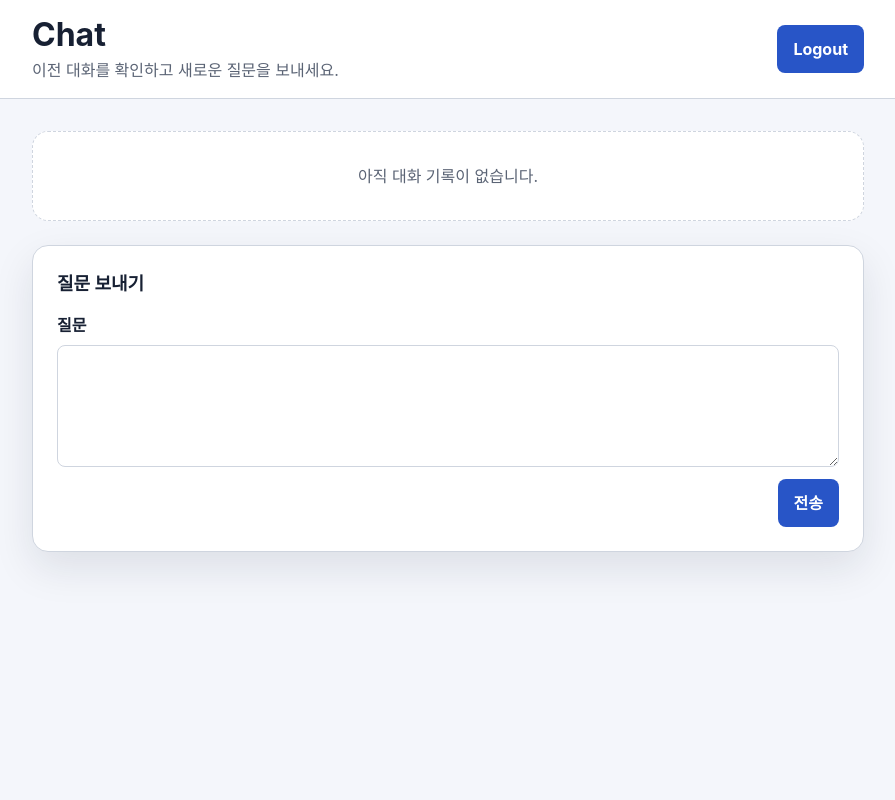
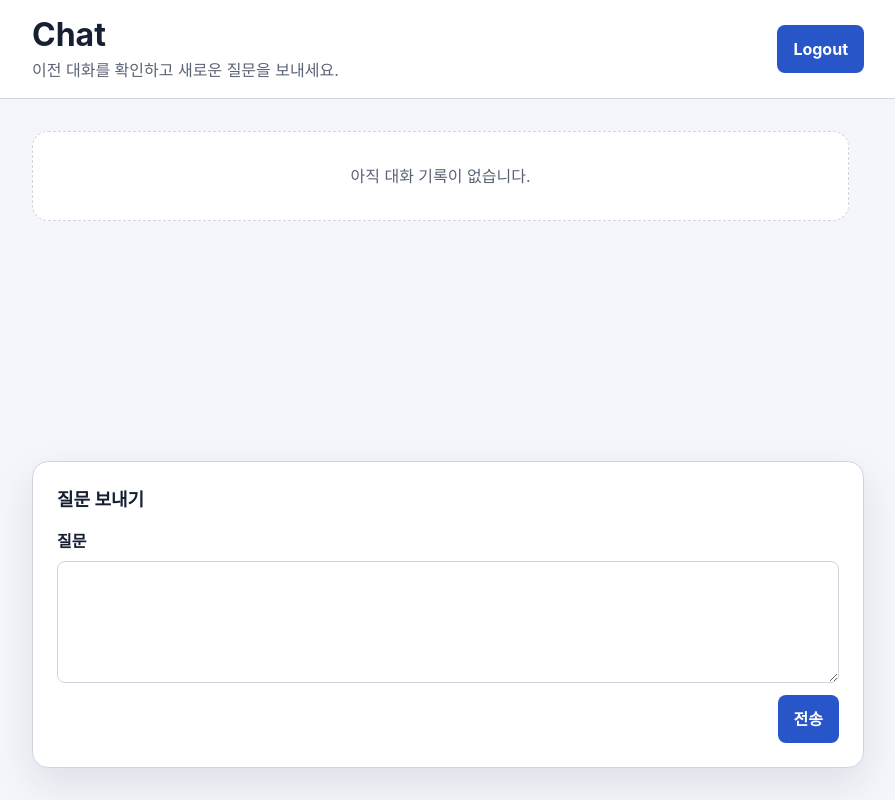
Before and after one commit to wilderif/codyssey-b7-1, a FastAPI app: template app/ui/templates/chat.html in a window 1280 px wide. Shown: the whole page, without its empty margins (192-1087 px from the left). Run offline with FastAPI, Linux system fonts and the light colour scheme; the template is opened without the code that fills it, so the values that code supplies are empty; parts of the project's set-up code (start-up, migrations or seed data) failed here and were passed over.

Commit message:
feat: keep chat controls visible
- Keep the header and composer inside the viewport
- Scroll conversation history independently and open on the latest item
- Preserve readers' positions while responses update

```diff
--- a/app/ui/static/chat.js
+++ b/app/ui/static/chat.js
@@ -15,6 +15,8 @@
   // ISO 8601 shape accepted for a successful response timestamp.
   const ISO_TIMESTAMP_PATTERN =
     /^\d{4}-\d{2}-\d{2}T\d{2}:\d{2}:\d{2}(?:\.\d+)?(?:Z|[+-]\d{2}:\d{2})$/;
+  // Distance that keeps a reader anchored to the latest response update.
+  const SCROLL_BOTTOM_THRESHOLD_PX = 48;
 
   // Form that owns the Chat submission flow.
   const form = document.getElementById("chat-form");
@@ -95,6 +97,18 @@
     formError.hidden = message.length === 0;
   }
 
+  // Report whether the reader is still following the newest conversation.
+  function isHistoryNearBottom() {
+    const distanceFromBottom =
+      history.scrollHeight - history.scrollTop - history.clientHeight;
+    return distanceFromBottom <= SCROLL_BOTTOM_THRESHOLD_PX;
+  }
+
+  // Reveal the latest exchange inside the independently scrolling history.
+  function scrollHistoryToLatest() {
+    history.scrollTop = history.scrollHeight;
+  }
+
   // Append a pending exchange and return the nodes updated after the request.
   function createPendingExchange(question) {
     // New exchange cloned from inert template markup.
@@ -109,12 +123,15 @@
     questionElement.textContent = question;
     document.getElementById("chat-empty-state")?.remove();
     history.append(exchange);
+    scrollHistoryToLatest();
 
     return { exchange, responseElement, timeElement };
   }
 
   // Replace a pending exchange with the validated server answer.
   function renderSuccess(pendingExchange, result) {
+    const keepLatestVisible = isHistoryNearBottom();
+
     pendingExchange.exchange.classList.remove("chat-exchange--pending");
     pendingExchange.exchange.setAttribute(
       "data-chat-exchange-id",
@@ -124,15 +141,25 @@
     pendingExchange.timeElement.setAttribute("datetime", result.createdAt);
     pendingExchange.timeElement.textContent = result.createdAtText;
     pendingExchange.timeElement.hidden = false;
+
+    if (keepLatestVisible) {
+      scrollHistoryToLatest();
+    }
   }
 
   // Mark a pending exchange as failed and announce its safe message.
   function renderFailure(pendingExchange, message) {
+    const keepLatestVisible = isHistoryNearBottom();
+
     pendingExchange.exchange.classList.remove("chat-exchange--pending");
     pendingExchange.exchange.classList.add("chat-exchange--failed");
     pendingExchange.responseElement.removeAttribute("aria-live");
     pendingExchange.responseElement.setAttribute("role", "alert");
     pendingExchange.responseElement.textContent = message;
+
+    if (keepLatestVisible) {
+      scrollHistoryToLatest();
+    }
   }
 
   // Re-enable input and restore focus after a completed request.
@@ -222,4 +249,5 @@
 
   // Start the Chat request flow from the form's submit event.
   form.addEventListener("submit", handleSubmit);
+  scrollHistoryToLatest();
 })();
--- a/app/ui/static/styles.css
+++ b/app/ui/static/styles.css
@@ -235,13 +235,17 @@ button:disabled {
 /* Fill the viewport with the Chat page layout. */
 .chat-page {
   display: flex;
+  height: 100vh;
+  height: 100dvh;
   min-width: 0;
-  min-height: 100vh;
+  min-height: 0;
   flex-direction: column;
+  overflow: hidden;
 }
 
 /* Separate the Chat header from conversation content. */
 .chat-header {
+  flex: 0 0 auto;
   border-bottom: 1px solid var(--color-border);
   background: var(--color-surface);
 }
@@ -335,14 +339,28 @@ button:disabled {
 /* Keep Chat content readable and fill remaining height. */
 .chat-main {
   width: min(100%, 56rem);
+  min-height: 0;
   flex: 1;
+  grid-template-rows: minmax(0, 1fr) auto;
+  align-content: stretch;
+  overflow: hidden;
 }
 
 /* Stack conversation records in chronological display order. */
 .chat-history {
   display: grid;
   min-width: 0;
+  min-height: 0;
+  align-content: start;
   gap: var(--space-6);
+  overflow-y: auto;
+  overscroll-behavior-y: contain;
+  scrollbar-gutter: stable;
+}
+
+/* Keep the scroll-region focus indicator close to the conversation edge. */
+.chat-history:focus-visible {
+  outline-offset: var(--space-1);
 }
 
 /* Share empty-state surfaces across protected pages. */
--- a/app/ui/templates/chat.html
+++ b/app/ui/templates/chat.html
@@ -31,6 +31,7 @@
       id="chat-history"
       class="chat-history"
       aria-label="대화 기록"
+      tabindex="0"
     >
       {% if chat_exchanges %}
         {# The Service returns newest-first records, so reverse them for display. #}
```
Also changed, not shown: docs/spec/ui/UI.md (+6 -1 lines), tests/ui/test_templates.py (+13 -0 lines).
